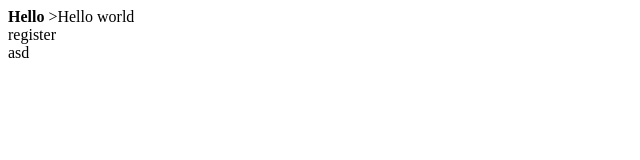
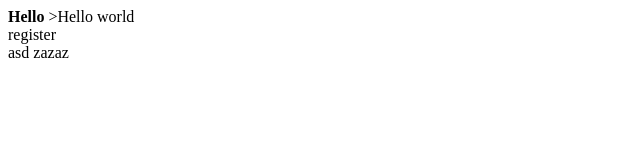
Before and after one commit to Ch1tsanucha/test, a plain HTML site: page index.html in a window 1280 px wide. Shown: the full height of the page, 0-640 px from the left. Drawn offline with Linux system fonts and the light colour scheme.

Commit message:
add zaza index

```diff
--- a/index.html
+++ b/index.html
@@ -13,5 +13,6 @@
     register
 </div>
 asd
+zazaz
 </body>
 </html>
```
